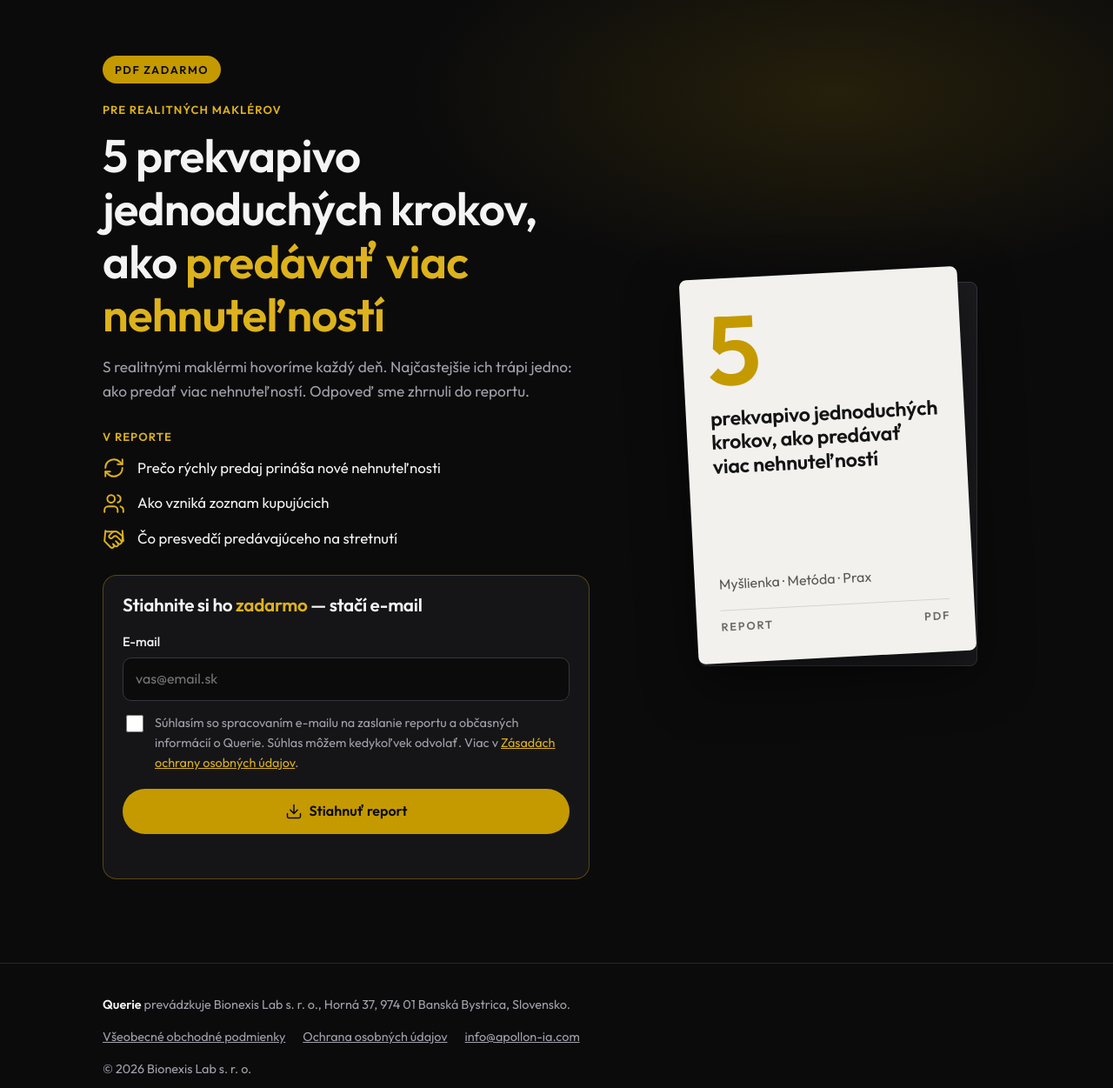
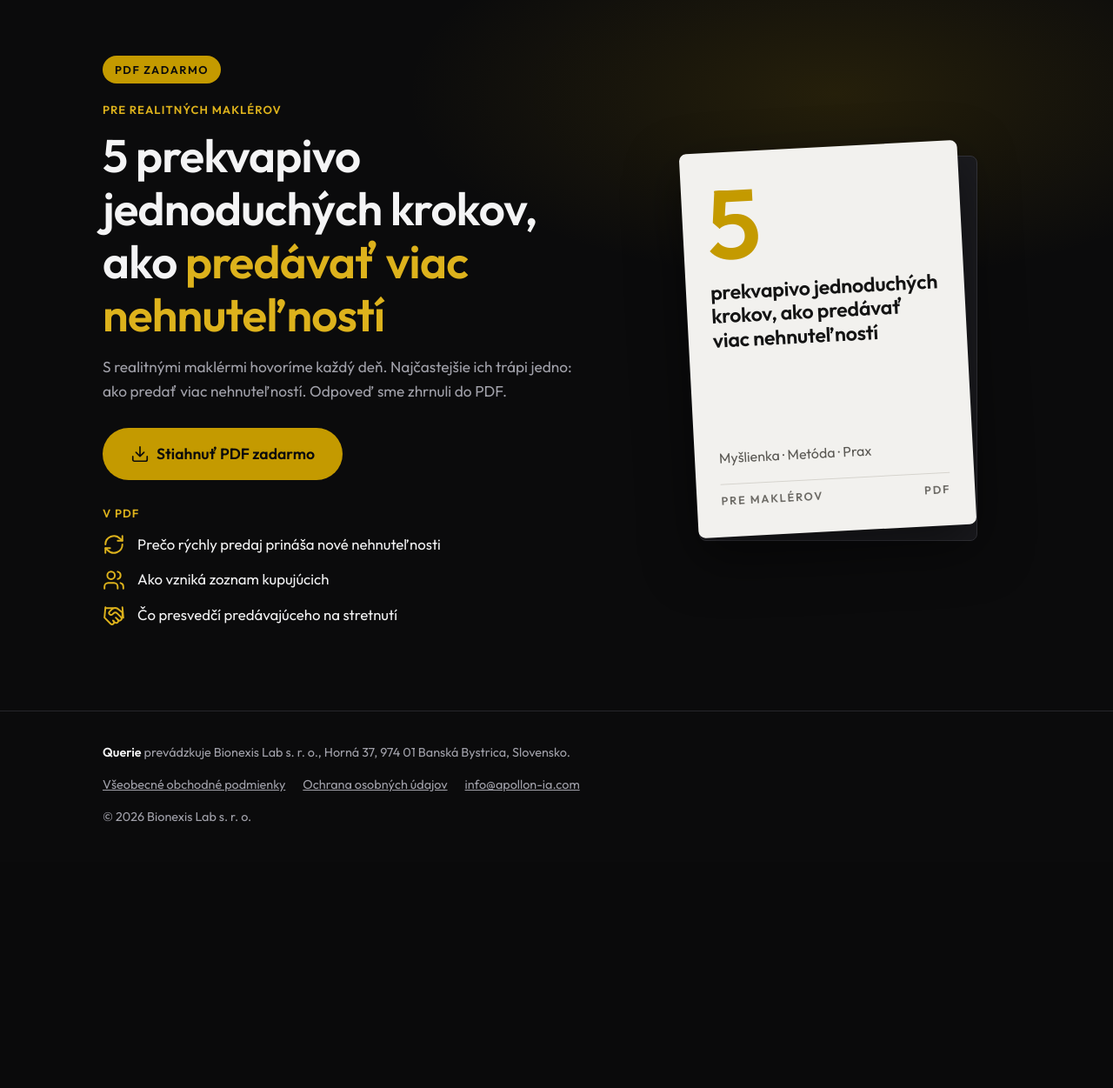
Before and after one commit to adambionexislab/receptionist, a FastAPI app: page /querie/pdf_report in a window 1280 px wide. Shown: the part 61-1312 px from the top of the page at 87% size. After the commit the page ends 1006 px from the top, so only its background shows below. Run offline with FastAPI, Linux system fonts and the light colour scheme; parts of the project's set-up code (start-up, migrations or seed data) failed here and were passed over.

Commit message:
Querie PDF page: button first, form on click; say PDF, not report
Co-Authored-By: Claude Opus 5.5 <noreply@anthropic.com>

```diff
--- a/backend/querie/notify.py
+++ b/backend/querie/notify.py
@@ -89,7 +89,7 @@ async def send_report(*, to: str, url: Optional[str]) -> None:
     lines = [
         "Dobrý deň,",
         "",
-        f"ďakujeme za záujem. Report „{qc.REPORT_TITLE}“ si stiahnete tu:",
+        f"ďakujeme za záujem. PDF „{qc.REPORT_TITLE}“ si stiahnete tu:",
         url or f"{qc.SITE_URL}{qc.REPORT_PATH}",
         "",
         "Odkaz je osobný a funguje opakovane.",
@@ -98,7 +98,7 @@ async def send_report(*, to: str, url: Optional[str]) -> None:
         f"tím {qc.PRODUCT_NAME}",
         f"{qc.COMPANY_NAME}, {qc.COMPANY_ADDRESS}",
     ]
-    await _send_safely(to, f"Váš report: {qc.REPORT_TITLE}", "\n".join(lines), "report")
+    await _send_safely(to, f"Vaše PDF: {qc.REPORT_TITLE}", "\n".join(lines), "report")
 
 
 async def notify_owner_trial(
--- a/backend/querie/templates/report.html
+++ b/backend/querie/templates/report.html
@@ -3,8 +3,8 @@
 {#- Lead magnet for the "PDF zadarmo" Facebook ad: email in, PDF out. The copy
     mirrors the ad (Facebook-PDF-report-ad.html) so the click lands on the same promise. -#}
 
-{% block title %}5 prekvapivo jednoduchých krokov, ako predávať viac nehnuteľností – report zadarmo{% endblock %}
-{% block description %}Bezplatný PDF report pre realitných maklérov: prečo rýchly predaj prináša nové nehnuteľnosti, ako vzniká zoznam kupujúcich a čo presvedčí predávajúceho na stretnutí.{% endblock %}
+{% block title %}5 prekvapivo jednoduchých krokov, ako predávať viac nehnuteľností – PDF zadarmo{% endblock %}
+{% block description %}Bezplatné PDF pre realitných maklérov: prečo rýchly predaj prináša nové nehnuteľnosti, ako vzniká zoznam kupujúcich a čo presvedčí predávajúceho na stretnutí.{% endblock %}
 {% block canonical %}{{ report_path }}{% endblock %}
 
 {% block header_cta %}
@@ -17,10 +17,14 @@
       content: ""; position: absolute; inset: -60px 0 auto; height: 560px; z-index: -1; pointer-events: none;
       background: radial-gradient(55% 55% at 75% 30%, rgba(196, 154, 0, .14), transparent 70%);
     }
-    .report-grid { display: grid; gap: 28px; grid-template-areas: "copy" "cover" "form" "inside"; }
+    .report-grid { display: grid; gap: 28px; grid-template-areas: "copy" "form" "cover" "inside"; }
     .report-copy { grid-area: copy; }
     .cover-wrap { grid-area: cover; display: flex; justify-content: center; padding: 6px 0 10px; }
-    .report-form { grid-area: form; border-color: var(--gold-line); }
+    .report-get { grid-area: form; }
+    .report-get [hidden] { display: none; }
+    .report-open { min-height: 60px; font-size: 1.1rem; padding: 0 32px; }
+    .report-open svg { width: 22px; height: 22px; }
+    .report-form { border-color: var(--gold-line); }
     .inside { grid-area: inside; }
 
     .tag {
@@ -63,7 +67,7 @@
       .report { padding: 64px 0 96px; }
       .report-grid {
         grid-template-columns: 1.15fr .85fr; column-gap: 56px; row-gap: 28px;
-        grid-template-areas: "copy cover" "inside cover" "form cover";
+        grid-template-areas: "copy cover" "form cover" "inside cover";
       }
       .cover-wrap { align-items: center; }
       .cover { width: 320px; }
@@ -73,6 +77,7 @@
       .cover-sub { font-size: 1rem; }
       .cover-foot { font-size: .8rem; }
       .report-form { max-width: 560px; }
+      .report-open { width: auto; }
     }
 {% endblock %}
 
@@ -84,7 +89,7 @@
       <p class="eyebrow">Pre realitných maklérov</p>
       <h1>5 prekvapivo jednoduchých krokov, ako <span>predávať viac nehnuteľností</span></h1>
       <p class="lead">S realitnými maklérmi hovoríme každý deň. Najčastejšie ich trápi jedno: ako predať viac nehnuteľností.
-        Odpoveď sme zhrnuli do reportu.</p>
+        Odpoveď sme zhrnuli do PDF.</p>
     </div>
 
     <div class="cover-wrap" aria-hidden="true">
@@ -100,13 +105,13 @@
           <div class="cover-title">{{ report_title }}</div>
           {% endif %}
           <div class="cover-sub">Myšlienka · Metóda · Prax</div>
-          <div class="cover-foot"><span>Report</span><span>PDF</span></div>
+          <div class="cover-foot"><span>Pre maklérov</span><span>PDF</span></div>
         </div>
       </div>
     </div>
 
     <div class="inside">
-      <p class="eyebrow">V reporte</p>
+      <p class="eyebrow">V PDF</p>
       <ul class="inside-list">
         <li>{{ ic.icon("refresh") }} Prečo rýchly predaj prináša nové nehnuteľnosti</li>
         <li>{{ ic.icon("users") }} Ako vzniká zoznam kupujúcich</li>
@@ -114,7 +119,10 @@
       </ul>
     </div>
 
-    <div class="card report-form" id="stiahnut">
+    <div class="report-get">
+    {#- Just the button up front; the email card opens in its place on click. #}
+    <button type="button" class="btn btn-block report-open" data-report-open>{{ ic.icon("download") }} Stiahnuť PDF zadarmo</button>
+    <div class="card report-form" id="stiahnut" hidden>
       <form data-report data-endpoint="{{ base }}/api/report" novalidate>
         <h2>Stiahnite si ho <b>zadarmo</b> — stačí e-mail</h2>
         <div class="field">
@@ -128,21 +136,22 @@
         {# TODO: legal review — one checkbox covers sending the report and occasional Querie news. #}
         <label class="consent">
           <input type="checkbox" name="consent" required />
-          <span>Súhlasím so spracovaním e-mailu na zaslanie reportu a občasných informácií o {{ product }}.
+          <span>Súhlasím so spracovaním e-mailu na zaslanie PDF a občasných informácií o {{ product }}.
             Súhlas môžem kedykoľvek odvolať. Viac v <a href="{{ privacy_url }}" target="_blank" rel="noopener">Zásadách ochrany osobných údajov</a>.</span>
         </label>
-        <button type="submit" class="btn btn-block">{{ ic.icon("download") }} Stiahnuť report</button>
+        <button type="submit" class="btn btn-block">{{ ic.icon("download") }} Stiahnuť PDF</button>
         <p class="form-error" data-error role="alert"></p>
       </form>
 
       <div class="done" id="report-done" tabindex="-1" hidden>
         <div class="icon">{{ ic.icon("download") }}</div>
-        <h2>Report sa sťahuje</h2>
+        <h2>PDF sa sťahuje</h2>
         <p>Ak sa sťahovanie nezačalo, použite tlačidlo nižšie. Odkaz sme vám poslali aj e-mailom.</p>
-        <a class="btn btn-block" data-report-link href="#">Stiahnuť report (PDF)</a>
-        <p class="next">Report pripravil tím {{ product }}. {{ product }} prepíše každý váš hovor a odpovie na otázky o klientoch.
+        <a class="btn btn-block" data-report-link href="#">Stiahnuť PDF</a>
+        <p class="next">PDF pripravil tím {{ product }}. {{ product }} prepíše každý váš hovor a odpovie na otázky o klientoch.
           <a href="{{ base }}/">Pozrite sa, ako funguje</a>.</p>
       </div>
+    </div>
     </div>
   </div>
 </section>
@@ -153,6 +162,12 @@
 (function () {
   var form = document.querySelector('form[data-report]');
   if (!form) return;
+  var open = document.querySelector('[data-report-open]');
+  open.addEventListener('click', function () {
+    open.hidden = true;
+    document.getElementById('stiahnut').hidden = false;
+    form.elements.namedItem('email').focus();
+  });
   var error = form.querySelector('[data-error]');
   var button = form.querySelector('button[type=submit]');
   var label = button.innerHTML;
```
